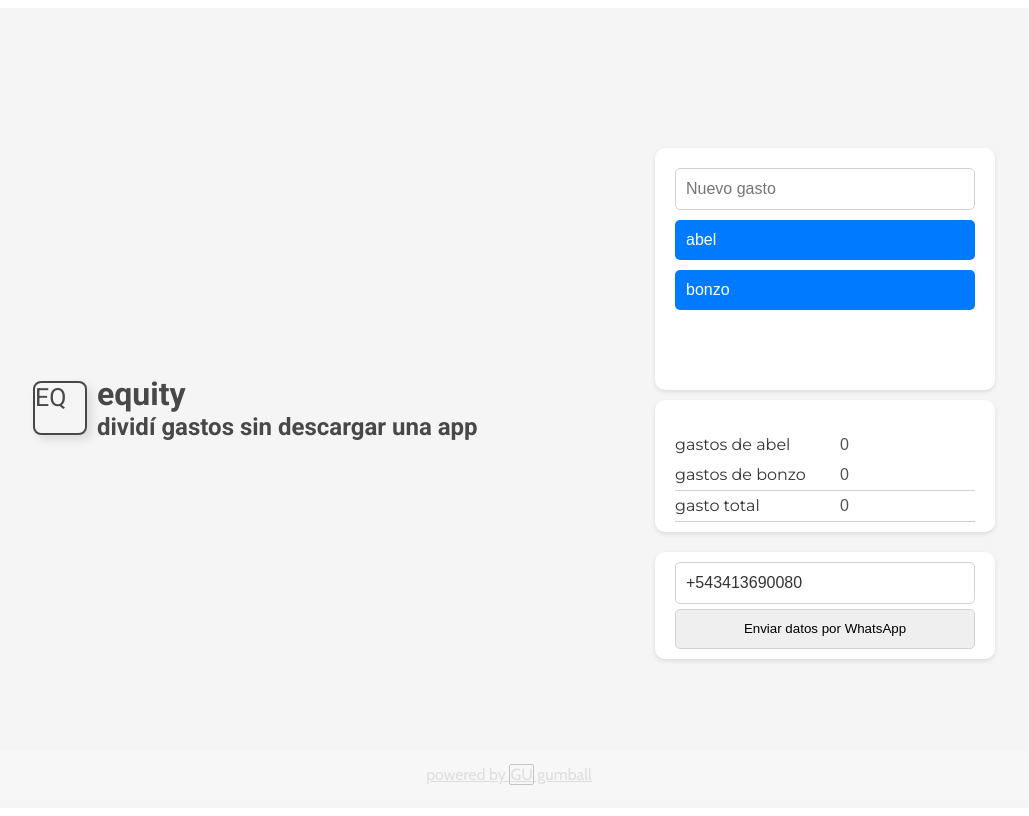
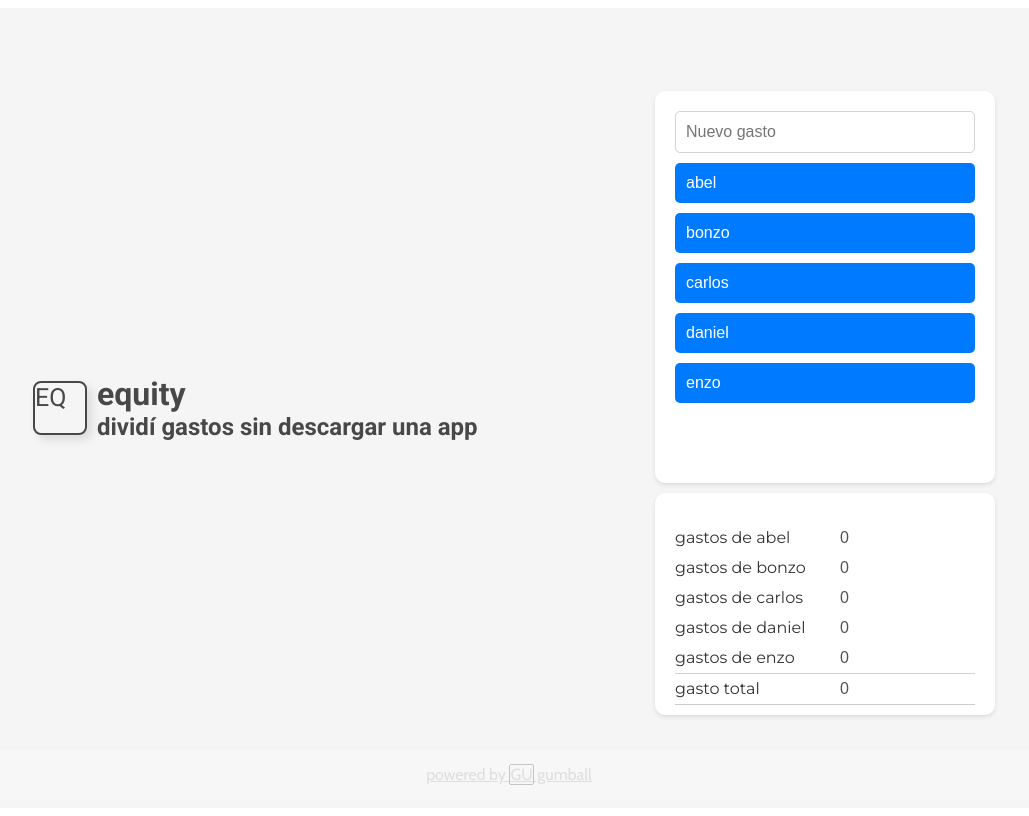
Before and after one commit to bcmfranco/equity, a Nuxt app: page / in a window 1280 px wide. Shown: the whole page, without its empty margins (131-1160 px from the left). Built offline with nearby package versions, Linux system fonts and the light colour scheme.

Commit message:
Add 3 players

```diff
--- a/src/pages/index.vue
+++ b/src/pages/index.vue
@@ -11,6 +11,10 @@
           <input type="number" id="add_item" v-model.number="newItem" placeholder="Nuevo gasto" />
           <button @click="addItem(1)">abel</button>
           <button @click="addItem(2)">bonzo</button>
+          <button @click="addItem(3)">carlos</button>
+          <button @click="addItem(4)">daniel</button>
+          <button @click="addItem(5)">enzo</button>
+
         </div>
 
         <div id="item_list">
@@ -33,6 +37,21 @@
               <label for="totalBonzo">gastos de bonzo</label>
               <input id="totalBonzo" type="text" class="total_input" :value="totalBonzoPercentage" disabled />
             </div>
+
+            <div class="type_totals_wrappers" id="carlos_total">
+              <label for="totalCarlos">gastos de carlos</label>
+              <input id="totalCarlos" type="text" class="total_input" :value="totalCarlosPercentage" disabled />
+            </div>
+
+            <div class="type_totals_wrappers" id="daniel_total">
+              <label for="totalDaniel">gastos de daniel</label>
+              <input id="totalDaniel" type="text" class="total_input" :value="totalDanielPercentage" disabled />
+            </div>
+
+            <div class="type_totals_wrappers" id="enzo_total">
+              <label for="totalEnzo">gastos de enzo</label>
+              <input id="totalEnzo" type="text" class="total_input" :value="totalEnzoPercentage" disabled />
+            </div>
           </div>
 
           <div class="type_totals_wrappers">
@@ -41,19 +60,19 @@
           </div>
         </div>
 
-        <div id="deb_wrapper">
+        <!-- <div id="deb_wrapper">
             <p v-if="calculateDebt().abel > 0">de Abel a Bonzo: {{ calculateDebt().abel }}</p>
             <p v-if="calculateDebt().bonzo > 0">de Bonzo a Abel: {{ calculateDebt().bonzo }}</p>
-        </div>
+        </div> -->
       </div>
 
 
 
 
-      <div id="saving">
+      <!-- <div id="saving">
         <input type="text" class="" id="phone_number" v-model="phoneNumber" placeholder="+543413690080"/>
         <button @click="prepareWhatsAppMessage">Enviar datos por WhatsApp</button>
-      </div>
+      </div>       -->
 
     </div>
 
@@ -79,11 +98,20 @@ export default {
       newItem: null,
       items: [],
       itemsBonzo: [],
+      itemsCarlos: [],
+      itemsDaniel: [],
+      itemsEnzo: [],
       total: 0,
       totalBonzo: 0,
+      totalCarlos: 0,
+      totalDaniel: 0,
+      totalEnzo: 0,
       totalMax: 0,
-      bonzoPercentage: 50,
-      abelPercentage: 50,
+      abelPercentage: 20,
+      bonzoPercentage: 20,
+      carlosPercentage: 20,
+      danielPercentage: 20,
+      enzoPercentage: 20,
       wsp_content: "Vacío",
       sortedItems: [],
       phoneNumber: "+543413690080",
@@ -105,13 +133,22 @@ export default {
       allItems.forEach(item => {
         if(item.type === "abel") {
           this.items.push(item);
+        } else if (item.type === "bonzo") {
+          this.itemsBonzo.push(item);
+        } else if (item.type === "carlos") {
+          this.itemsCarlos.push(item);
+        } else if (item.type === "daniel") {
+          this.itemsDaniel.push(item);
         } else {
-          this.itemsBonzo.push(item);
+          this.itemsEnzo.push(item);
         }
       });
 
       this.abelSum();
       this.bonzoSum();
+      this.carlosSum();
+      this.danielSum();
+      this.enzoSum();
       this.maxSum();
 
     }
@@ -124,12 +161,27 @@ export default {
     bonzoSum(){
       return this.totalBonzo = this.itemsBonzo.reduce((total, item) => total + parseInt(item.value), 0);
     },
+    carlosSum(){
+      return this.totalBonzo = this.itemsCarlos.reduce((total, item) => total + parseInt(item.value), 0);
+    },
+    danielSum(){
+      return this.totalBonzo = this.itemsDaniel.reduce((total, item) => total + parseInt(item.value), 0);
+    },
+    enzoSum(){
+      return this.totalBonzo = this.itemsEnzo.reduce((total, item) => total + parseInt(item.value), 0);
+    },
     maxSum(){
       const abelTotal = this.items.reduce((total, item) => total + parseInt(item.value), 0);
       const bonzoTotal = this.itemsBonzo.reduce((total, item) => total + parseInt(item.value), 0);
-      return this.totalMax = abelTotal + bonzoTotal;
+      const carlosTotal = this.itemsCarlos.reduce((total, item) => total + parseInt(item.value), 0);
+      const danielTotal = this.itemsDaniel.reduce((total, item) => total + parseInt(item.value), 0);
+      const enzoTotal = this.itemsEnzo.reduce((total, item) => total + parseInt(item.value), 0);
+
+      return this.totalMax = abelTotal + bonzoTotal + carlosTotal + danielTotal + enzoTotal;
     },
     addItem(cateogry) {
+
+      console.log("cateogry", cateogry);
 
       if(cateogry == 1){ // abel
         if (this.newItem !== null) {
@@ -138,11 +190,29 @@ export default {
           this.abelSum();
 
         }
-      } else { // Variavles
+      } else if (cateogry == 2) { // bonzo
         if (this.newItem !== null) {
           this.itemsBonzo.push({ id: Date.now(), value: this.newItem, type: "bonzo" });
           this.newItem = null;
           this.bonzoSum();
+        }
+      } else if (cateogry == 3) { // carlos
+        if (this.newItem !== null) {
+          this.itemsCarlos.push({ id: Date.now(), value: this.newItem, type: "carlos" });
+          this.newItem = null;
+          this.carlosSum();
+        }
+      } else if (cateogry == 4) { // daniel
+        if (this.newItem !== null) {
+          this.itemsDaniel.push({ id: Date.now(), value: this.newItem, type: "daniel" });
+          this.newItem = null;
+          this.danielSum();
+        }
+      } else { // enzo
+        if (this.newItem !== null) {
+          this.itemsEnzo.push({ id: Date.now(), value: this.newItem, type: "enzo" });
+          this.newItem = null;
+          this.enzoSum();
         }
       }
 
@@ -164,10 +234,32 @@ export default {
         this.itemsBonzo.splice(index, 1);
       }
 
+      index = this.itemsCarlos.findIndex(item => item.id === id);
+      if (index !== -1) {
+        this.totalCarlos -= parseInt(this.itemsCarlos[index].value);
+        this.totalMax -= parseInt(this.itemsCarlos[index].value);
+        this.itemsCarlos.splice(index, 1);
+      }
+
+      index = this.itemsDaniel.findIndex(item => item.id === id);
+      if (index !== -1) {
+        this.totalDaniel -= parseInt(this.itemsDaniel[index].value);
+        this.totalMax -= parseInt(this.itemsDaniel[index].value);
+        this.itemsDaniel.splice(index, 1);
+      }
+
+      index = this.itemsEnzo.findIndex(item => item.id === id);
+      if (index !== -1) {
+        this.totalBonzo -= parseInt(this.itemsEnzo[index].value);
+        this.totalMax -= parseInt(this.itemsEnzo[index].value);
+        this.itemsEnzo.splice(index, 1);
+      }
 
       this.abelSum();
       this.bonzoSum();
-
+      this.carlosSum();
+      this.danielSum();
+      this.enzoSum();
     },
     prepareWhatsAppMessage() {
       // Genero token
@@ -213,6 +305,18 @@ export default {
     totalBonzoPercentage() {
       this.bonzoPercentage = Math.round(100 / this.totalMax * this.totalBonzo);
       return `${this.totalBonzo}`;
+    },
+    totalCarlosPercentage() {
+      this.carlosPercentage = Math.round(100 / this.totalMax * this.totalCarlos);
+      return `${this.totalCarlos}`;
+    },
+    totalDanielPercentage() {
+      this.danielPercentage = Math.round(100 / this.totalMax * this.totalDaniel);
+      return `${this.totalDaniel}`;
+    },
+    totalEnzoPercentage() {
+      this.enzoPercentage = Math.round(100 / this.totalMax * this.totalEnzo);
+      return `${this.totalEnzo}`;
     }
   }
 };
```
